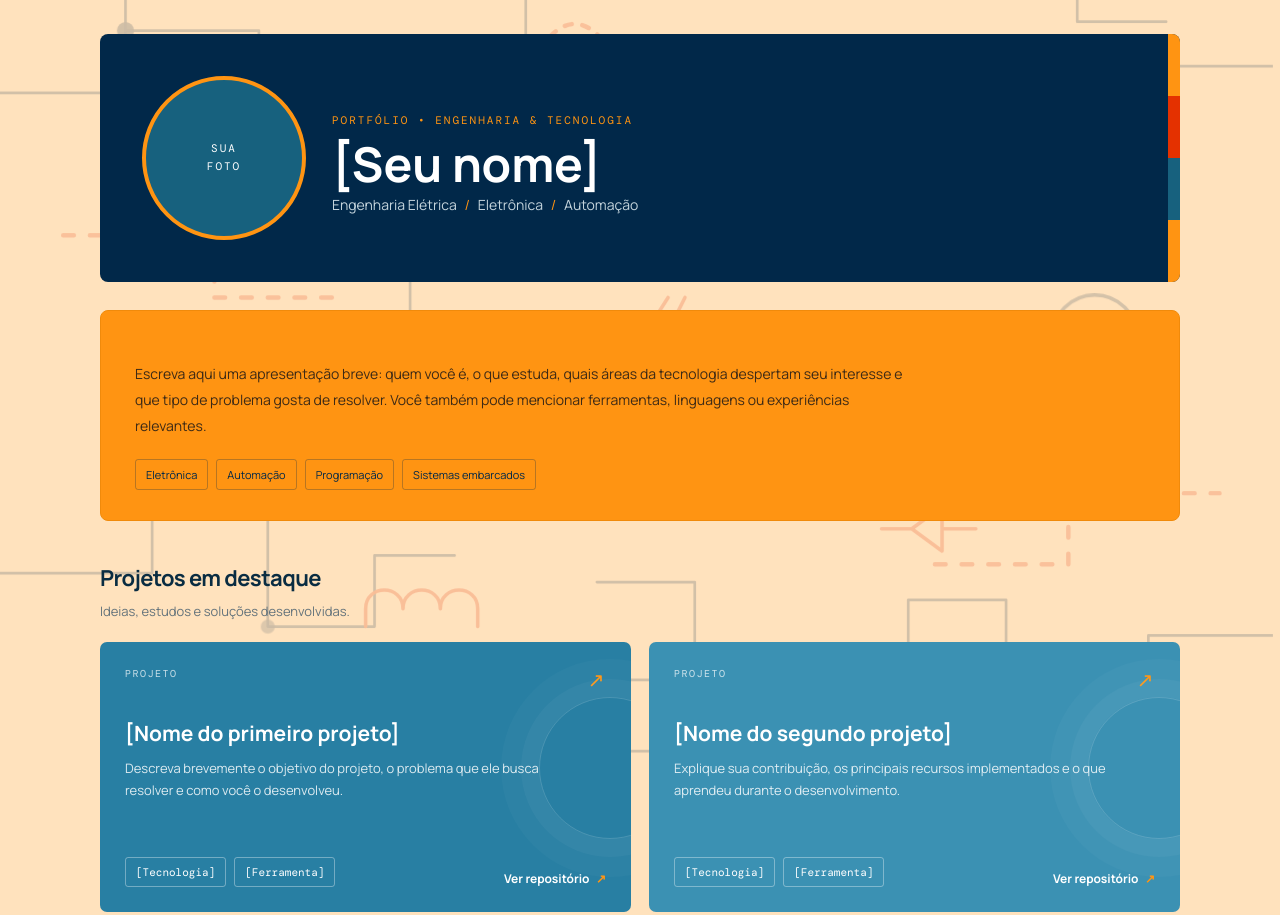
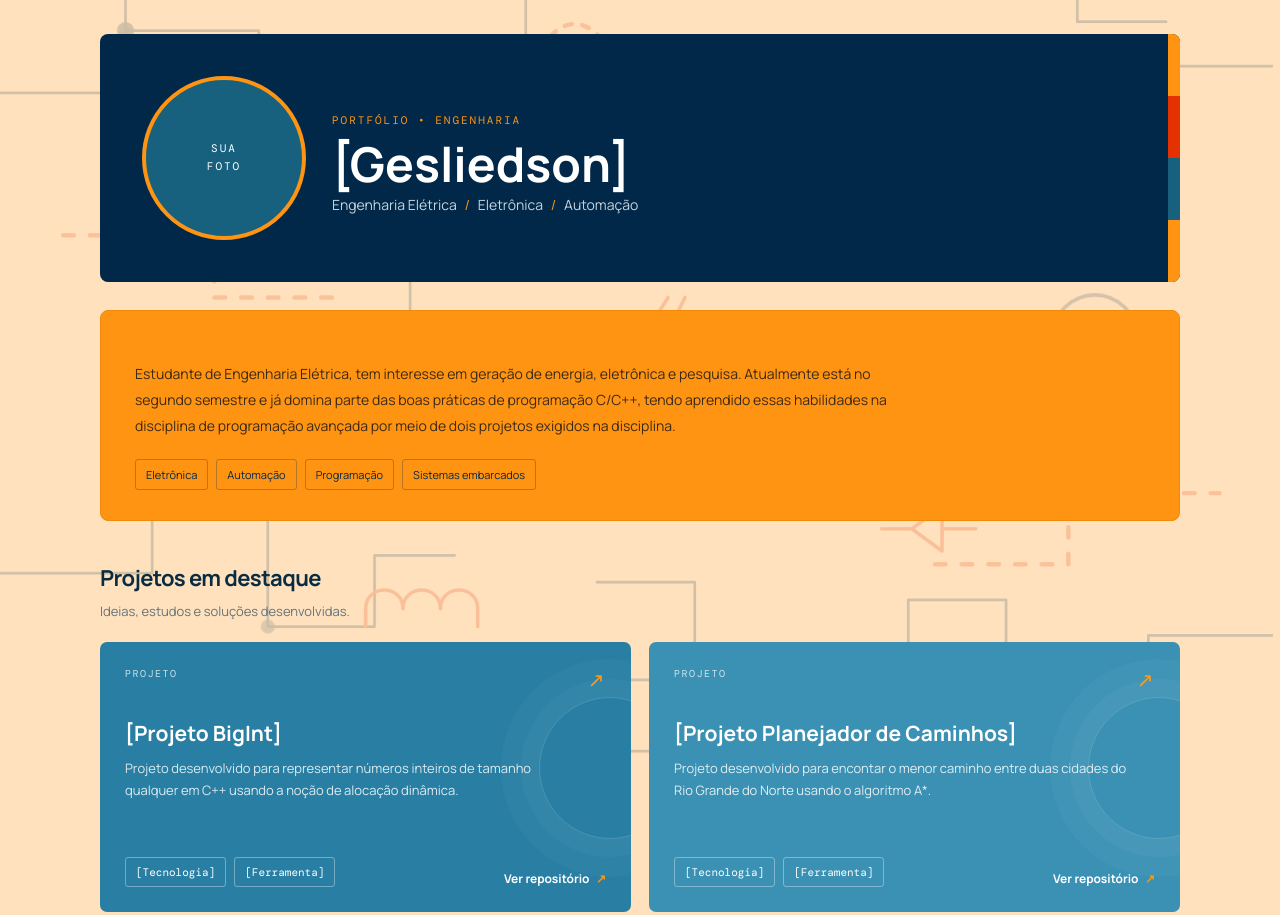
Before and after one commit to Gesliedson/portifolio.github.io, a plain HTML site: page index.html in a window 1280 px wide. Shown: the top 915 px of the page. Drawn offline with nearby package versions, Linux system fonts and the light colour scheme.

Commit message:
Update index.html

```diff
--- a/index.html
+++ b/index.html
@@ -4,7 +4,7 @@
   <meta charset="UTF-8">
   <meta name="viewport" content="width=device-width, initial-scale=1.0">
   <meta name="description" content="Portfólio acadêmico e profissional de [Seu nome].">
-  <title>[Seu nome] | Portfólio</title>
+  <title>Gesliedson Silva | Portfólio</title>
   <link rel="stylesheet" href="style.css">
 </head>
 <body>
@@ -69,8 +69,8 @@
           <span class="avatar-fallback">SUA<br>FOTO</span>
         </div>
         <div class="identity-text">
-          <p class="eyebrow">PORTFÓLIO • ENGENHARIA & TECNOLOGIA</p>
-          <h1>[Seu nome]</h1>
+          <p class="eyebrow">PORTFÓLIO • ENGENHARIA </p>
+          <h1>[Gesliedson]</h1>
           <p class="role">Engenharia Elétrica <span> / </span> Eletrônica <span> / </span> Automação</p>
         </div>
       </div>
@@ -79,10 +79,10 @@
     <main>
       <section class="about panel reveal" aria-label="Apresentação pessoal">
         <p class="about-copy">
-          Escreva aqui uma apresentação breve: quem você é, o que estuda,
-          quais áreas da tecnologia despertam seu interesse e que tipo de
-          problema gosta de resolver. Você também pode mencionar ferramentas,
-          linguagens ou experiências relevantes.
+          Estudante de Engenharia Elétrica, tem interesse em geração de energia, eletrônica e pesquisa.
+          Atualmente está no segundo semestre e já domina parte das boas práticas de programação
+          C/C++, tendo aprendido essas habilidades na disciplina de programação avançada por meio de dois
+          projetos exigidos na disciplina.
         </p>
         <div class="tags">
           <span>Eletrônica</span><span>Automação</span><span>Programação</span>
@@ -99,8 +99,8 @@
         <div class="project-grid">
           <article class="project-card project-orange reveal">
             <div class="project-topline"><span>PROJETO</span><span class="project-symbol">↗</span></div>
-            <h3>[Nome do primeiro projeto]</h3>
-            <p>Descreva brevemente o objetivo do projeto, o problema que ele busca resolver e como você o desenvolveu.</p>
+            <h3>[Projeto BigInt]</h3>
+            <p>Projeto desenvolvido para representar números inteiros de tamanho qualquer em C++ usando a noção de alocação dinâmica.</p>
             <div class="project-footer">
               <div class="tech-list"><span>[Tecnologia]</span><span>[Ferramenta]</span></div>
               <a href="#" aria-label="Abrir repositório do primeiro projeto">Ver repositório <span>↗</span></a>
@@ -109,8 +109,8 @@
 
           <article class="project-card project-teal reveal">
             <div class="project-topline"><span>PROJETO</span><span class="project-symbol">↗</span></div>
-            <h3>[Nome do segundo projeto]</h3>
-            <p>Explique sua contribuição, os principais recursos implementados e o que aprendeu durante o desenvolvimento.</p>
+            <h3>[Projeto Planejador de Caminhos]</h3>
+            <p>Projeto desenvolvido para encontar o menor caminho entre duas cidades do Rio Grande do Norte usando o algoritmo A*.</p>
             <div class="project-footer">
               <div class="tech-list"><span>[Tecnologia]</span><span>[Ferramenta]</span></div>
               <a href="#" aria-label="Abrir repositório do segundo projeto">Ver repositório <span>↗</span></a>
```
